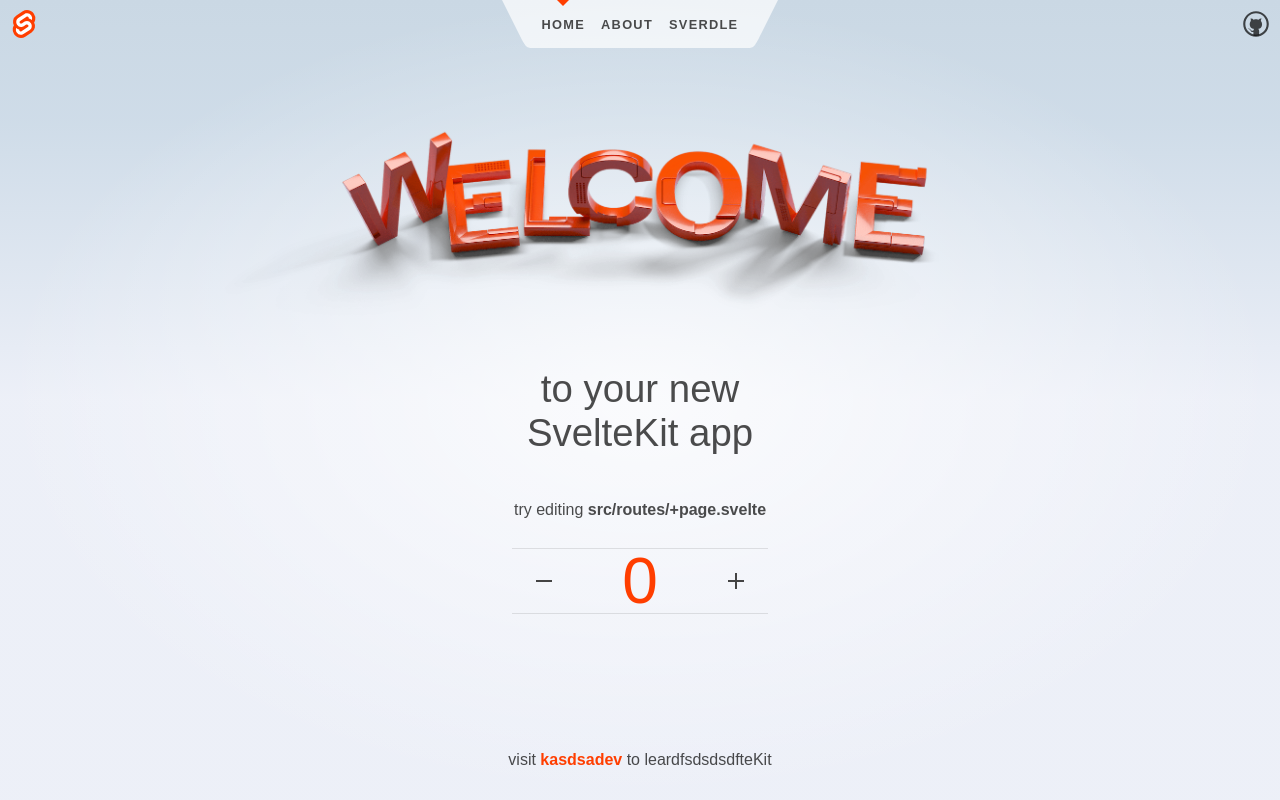
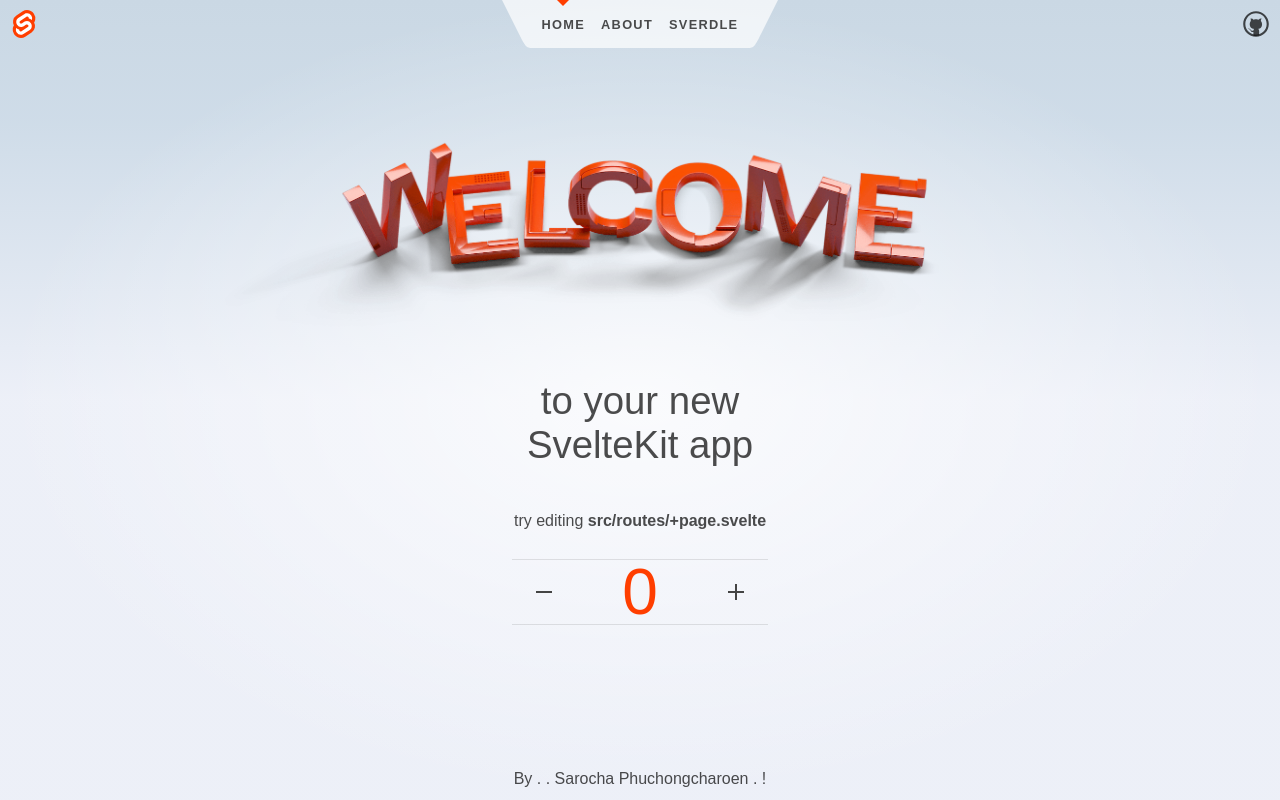
Before and after one commit to archangelax/Daily, a SvelteKit app: page / in a window 1280 px wide. Built offline with nearby package versions, Linux system fonts and the light colour scheme.

Commit message:
Update +layout.svelte

```diff
--- a/src/routes/+layout.svelte
+++ b/src/routes/+layout.svelte
@@ -11,7 +11,8 @@
 	</main>
 
 	<footer>
-		<p>visit <a href="https://kit.svelte.dev">kasdsadev</a> to leardfsdsdsdfteKit</p>
+		By . . Sarocha Phuchongcharoen . !
+
 	</footer>
 </div>
 
```
